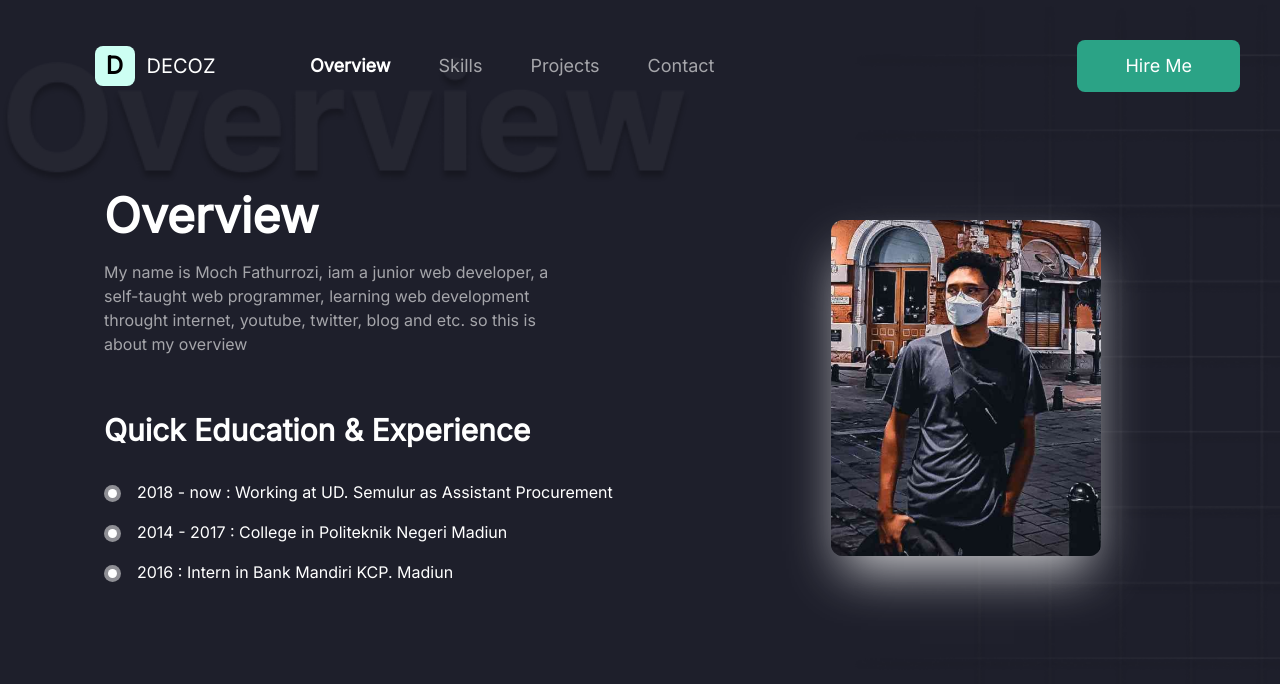
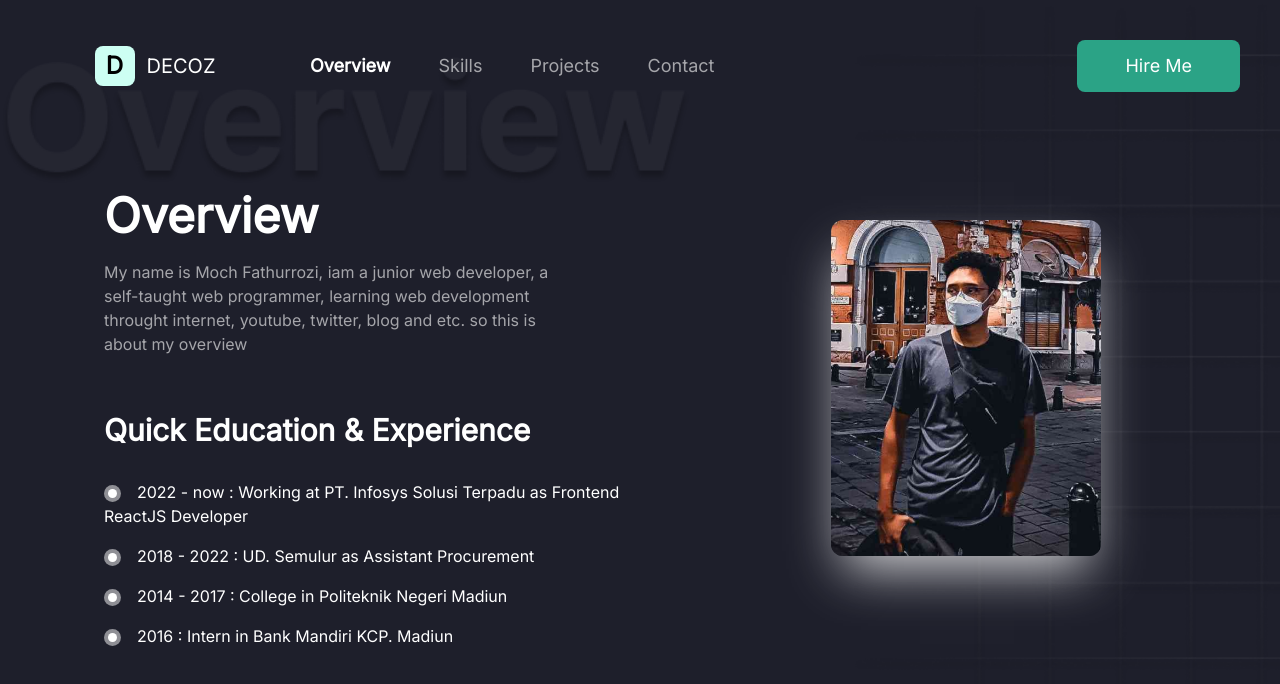
Before and after one commit to decozzfx/Portofolio-site-02, a Next.js app: page /overview in a window 1280 px wide. Shown: the top 684 px of the page. Built offline with nearby package versions, Linux system fonts and the light colour scheme.

Commit message:
fixing overview

```diff
--- a/components/Overview.js
+++ b/components/Overview.js
@@ -13,15 +13,19 @@ const Overview = () => {
 					<h2 className='mt-14 text-3xl font-semibold '>Quick Education & Experience</h2>
 					<ul className='mt-8'>
 						<li className='mt-4'>
-						<img src="/bullet.svg" className='inline-block mr-4'/>
-						2018 - now : Working at UD. Semulur as Assistant Procurement
+							<img src="/bullet.svg" className='inline-block mr-4' />
+							2022 - now : Working at PT. Infosys Solusi Terpadu as Frontend ReactJS Developer
 						</li>
 						<li className='mt-4'>
-						<img src="/bullet.svg" className='inline-block mr-4'/>
+							<img src="/bullet.svg" className='inline-block mr-4' />
+							2018 - 2022 : UD. Semulur as Assistant Procurement
+						</li>
+						<li className='mt-4'>
+							<img src="/bullet.svg" className='inline-block mr-4' />
 							2014 - 2017 : College in Politeknik Negeri Madiun
 						</li>
 						<li className='mt-4'>
-						<img src="/bullet.svg" className='inline-block mr-4'/>
+							<img src="/bullet.svg" className='inline-block mr-4' />
 							2016 : Intern in Bank Mandiri KCP. Madiun
 						</li>
 					</ul>
```
Also changed, not shown: 1 other file (tests, documents, lock files or other folders). Lines whose indentation alone changed are shown as unchanged.
